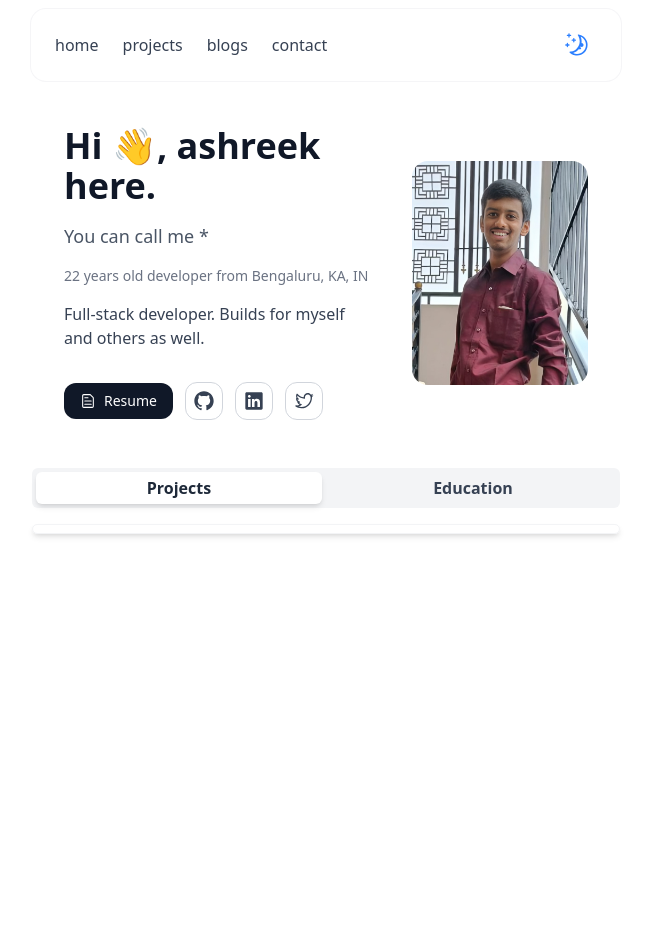
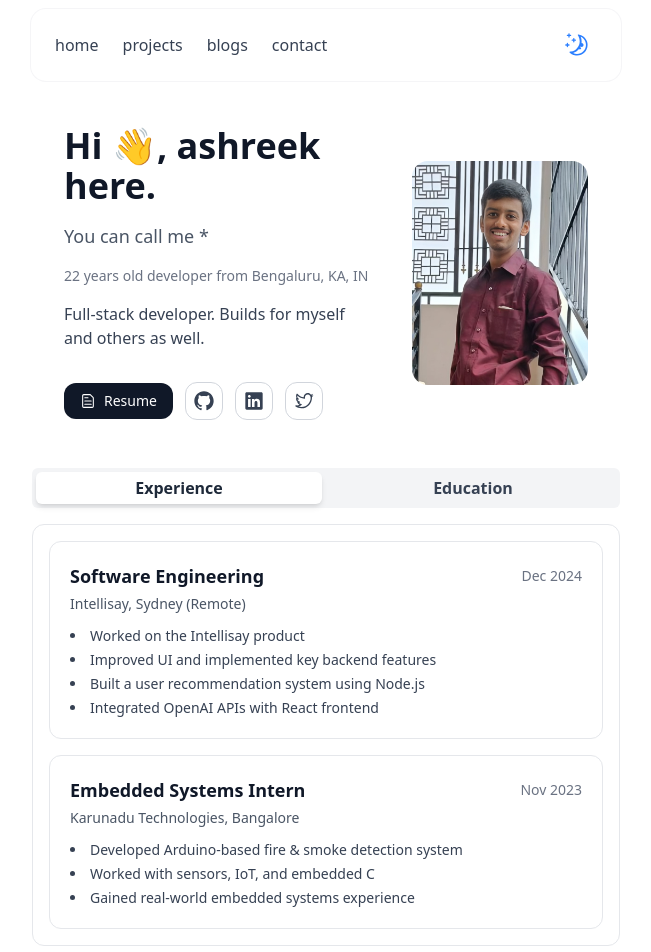
Before and after one commit to ashreekar/ashreek-portfolio-v1, a React (Vite) app: page / in a window 1280 px wide. Shown: the top 952 px of the page, without its empty margins (314-965 px from the left). Before the commit the page ends 800 px from the top, so only its background shows below. Built offline with nearby package versions, Linux system fonts and the light colour scheme.

Commit message:
add: experience and education

```diff
--- a/src/App.jsx
+++ b/src/App.jsx
@@ -1,14 +1,16 @@
 import React from 'react'
 import Header from './components/Header'
 import { Outlet } from 'react-router-dom'
+import Footer from './components/Footer';
 
 function App() {
-  return (
-    <div>
-      <Header/>
-      <Outlet/>
+    return (
+    <div className="min-h-screen flex flex-col">
+      <Header />
+      <Outlet />
+      <Footer />
     </div>
-  )
+  );
 }
 
 export default App
--- a/src/components/Education.jsx
+++ b/src/components/Education.jsx
@@ -1,9 +1,34 @@
-import React from 'react'
+import EducationCard from "./EducationCard";
 
 function Education() {
+  const education = [
+    {
+      degree: "BE - Electrical & Electronics Engineering",
+      institute: "East West Institute of Technology",
+      date: "2021 – 2025",
+      score: "83%",
+    },
+    {
+      degree: "PUC (Science)",
+      institute: "Sri BGS PU College, Sringeri",
+      date: "2021",
+      score: "93.67%",
+    },
+    {
+      degree: "SSLC",
+      institute: "Annapoorna Vidya Mandira, Agumbe",
+      date: "2019",
+      score: "92%",
+    },
+  ];
+
   return (
-    <div>Education</div>
-  )
+    <div className="space-y-4">
+      {education.map((edu, index) => (
+        <EducationCard key={index} data={edu} />
+      ))}
+    </div>
+  );
 }
 
-export default Education
+export default Education;
--- /dev/null
+++ b/src/components/EducationCard.jsx
@@ -0,0 +1,19 @@
+function EducationCard({ data }) {
+  return (
+    <div className="rounded-xl border border-gray-200 dark:border-white/10 p-5 bg-white dark:bg-white/5">
+      <h3 className="font-semibold text-gray-900 dark:text-white">
+        {data.degree}
+      </h3>
+      <p className="text-sm text-gray-600 dark:text-gray-400">
+        {data.institute}
+      </p>
+
+      <div className="flex justify-between mt-2 text-sm text-gray-500">
+        <span>{data.date}</span>
+        <span>{data.score}</span>
+      </div>
+    </div>
+  );
+}
+
+export default EducationCard;
--- /dev/null
+++ b/src/components/Experience.jsx
@@ -0,0 +1,37 @@
+import ExperienceCard from "./ExperienceCard";
+
+function Experience() {
+  const experiences = [
+    {
+      company: "Intellisay, Sydney (Remote)",
+      role: "Software Engineering",
+      date: "Dec 2024",
+      points: [
+        "Worked on the Intellisay product",
+        "Improved UI and implemented key backend features",
+        "Built a user recommendation system using Node.js",
+        "Integrated OpenAI APIs with React frontend",
+      ],
+    },
+    {
+      company: "Karunadu Technologies, Bangalore",
+      role: "Embedded Systems Intern",
+      date: "Nov 2023",
+      points: [
+        "Developed Arduino-based fire & smoke detection system",
+        "Worked with sensors, IoT, and embedded C",
+        "Gained real-world embedded systems experience",
+      ],
+    },
+  ];
+
+  return (
+    <div className="space-y-4">
+      {experiences.map((exp, index) => (
+        <ExperienceCard key={index} data={exp} />
+      ))}
+    </div>
+  );
+}
+
+export default Experience;
--- /dev/null
+++ b/src/components/ExperienceCard.jsx
@@ -0,0 +1,24 @@
+function ExperienceCard({ data }) {
+  return (
+    <div className="rounded-xl border border-gray-200 dark:border-white/10 p-5 bg-white dark:bg-white/5 transition">
+      <div className="flex flex-col sm:flex-row sm:justify-between sm:items-center gap-2">
+        <h3 className="text-lg font-semibold text-gray-900 dark:text-white">
+          {data.role}
+        </h3>
+        <span className="text-sm text-gray-500">{data.date}</span>
+      </div>
+
+      <p className="text-sm text-gray-600 dark:text-gray-400 mt-1">
+        {data.company}
+      </p>
+
+      <ul className="mt-3 list-disc list-inside space-y-1 text-sm text-gray-700 dark:text-gray-300">
+        {data.points.map((point, idx) => (
+          <li key={idx}>{point}</li>
+        ))}
+      </ul>
+    </div>
+  );
+}
+
+export default ExperienceCard;
--- /dev/null
+++ b/src/components/Footer.jsx
@@ -0,0 +1,16 @@
+function Footer() {
+  return (
+    <footer className="mt-16 border-t border-gray-200 dark:border-white/10">
+      <div className="mx-auto w-full lg:w-1/2 px-6 py-6 text-center text-sm text-gray-600 dark:text-gray-400">
+        <p>
+          © {new Date().getFullYear()} Ashreek A R · Built with React & Tailwind
+        </p>
+        <p className="mt-1">
+          Learning. Building. Shipping 🚀
+        </p>
+      </div>
+    </footer>
+  );
+}
+
+export default Footer;
--- a/src/components/InfoOptions.jsx
+++ b/src/components/InfoOptions.jsx
@@ -5,7 +5,7 @@ function InfoOptions({ option, setOption }) {
     const outClass="h-full w-1/2 text-center font-semibold text-gray-700 p-1 transition duration-300 cursor-pointer"
     return (
         <div className='bg-gray-100 flex p-1 rounded-md gap-2'>
-            <p className={option==="projects"?selectedClass:outClass} onClick={()=>setOption("projects")}>Projects</p>
+            <p className={option==="projects"?selectedClass:outClass} onClick={()=>setOption("projects")}>Experience</p>
             <p className={option==="education"?selectedClass:outClass} onClick={()=>setOption("education")}>Education</p>
         </div>
     )
--- a/src/components/InfoSection.jsx
+++ b/src/components/InfoSection.jsx
@@ -1,15 +1,12 @@
-import React from 'react'
-import Education from './Education'
-import FeaturedProjects from './FeaturedProjects'
+import Education from "./Education";
+import Experience from "./Experience";
 
-function InfoSection({ option, setOption }) {
-    return (
-        <div className='p-1 mt-4 rounded-md shadow-md border border-gray-100'>
-            {
-                option === "education" ? <Education /> : <FeaturedProjects />
-            }
-        </div>
-    )
+function InfoSection({ option }) {
+  return (
+    <div className="p-4 mt-4 rounded-xl border border-gray-200 dark:border-white/10 bg-white dark:bg-white/5">
+      {option === "education" ? <Education /> : <Experience />}
+    </div>
+  );
 }
 
-export default InfoSection
+export default InfoSection;
--- a/src/index.css
+++ b/src/index.css
@@ -1 +1,2 @@
 @import "tailwindcss";
+@custom-variant dark (&:where(.dark, .dark *));
```
